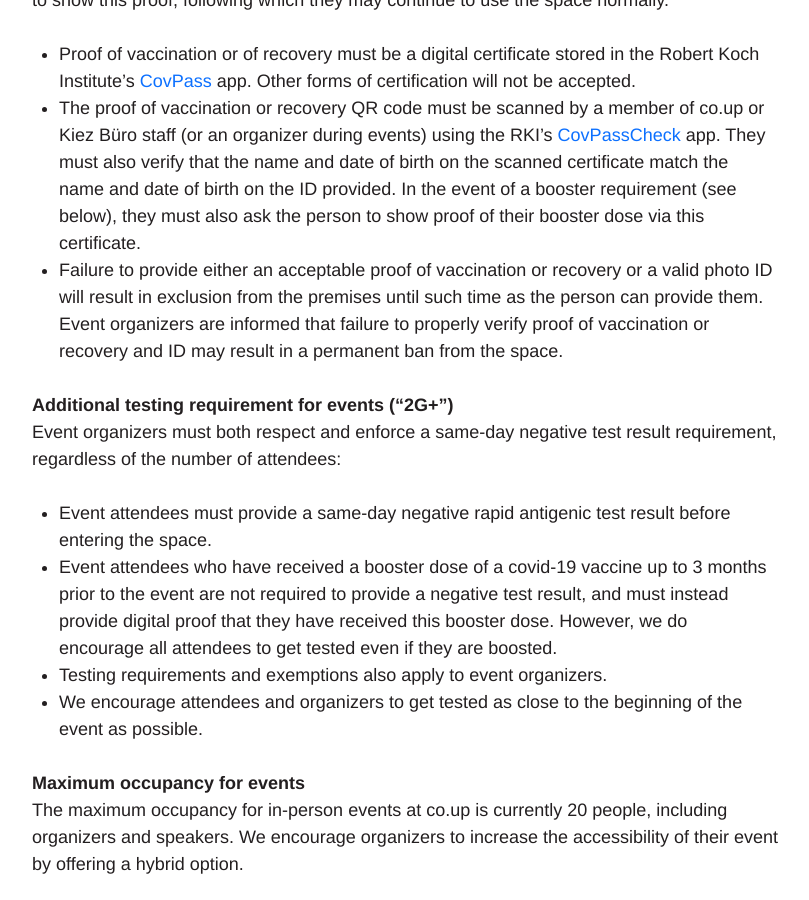
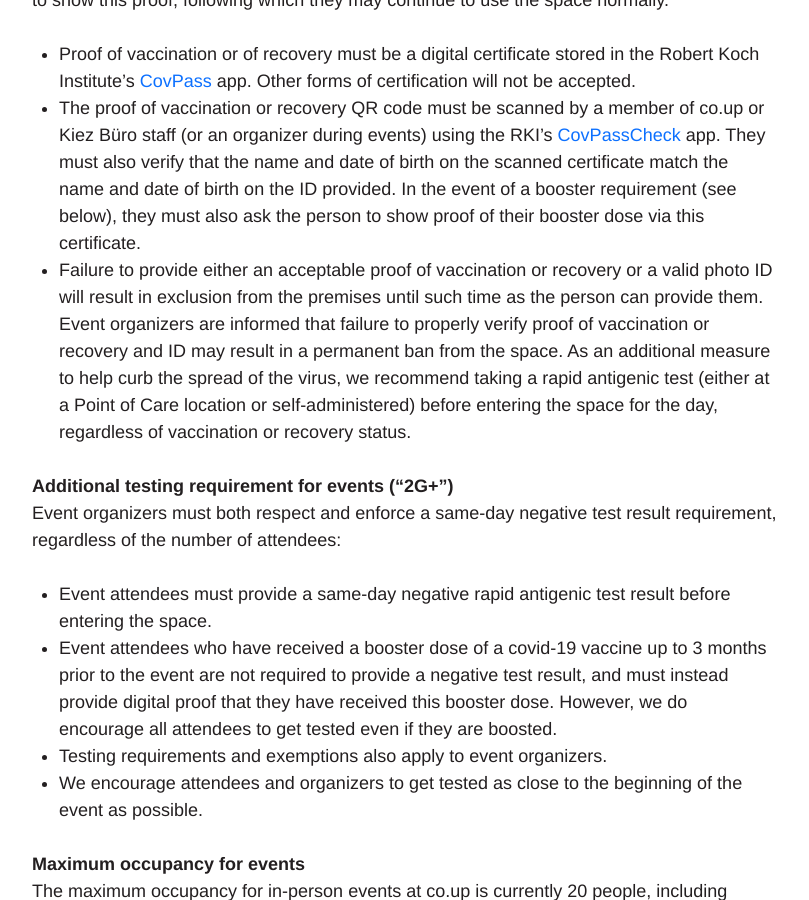
Before and after one commit to co-up/co-up.de, a Jekyll site: the page built from hygiene-safety-guidelines.md, in a window 1280 px wide and 900 px high, scrolled down 641 px. Shown: the whole window, without its empty margins (224-1033 px from the left). Built offline with Jekyll 4.4.1, drawn with Linux system fonts in a browser that asks for light colours.

Commit message:
added testing recommendation for non-event use

```diff
--- a/hygiene-safety-guidelines.md
+++ b/hygiene-safety-guidelines.md
@@ -16,6 +16,7 @@ Access to co.up for any person, including but not limited to co.up staff and con
 - Proof of vaccination or of recovery must be a digital certificate stored in the Robert Koch Institute's [CovPass](https://digitaler-impfnachweis-app.de/) app. Other forms of certification will not be accepted.
 - The proof of vaccination or recovery QR code must be scanned by a member of co.up or Kiez Büro staff (or an organizer during events) using the RKI's [CovPassCheck](https://digitaler-impfnachweis-app.de/covpasscheck-app/) app. They must also verify that the name and date of birth on the scanned certificate match the name and date of birth on the ID provided. In the event of a booster requirement (see below), they must also ask the person to show proof of their booster dose via this certificate.
 - Failure to provide either an acceptable proof of vaccination or recovery or a valid photo ID will result in exclusion from the premises until such time as the person can provide them. Event organizers are informed that failure to properly verify proof of vaccination or recovery and ID may result in a permanent ban from the space.
+As an additional measure to help curb the spread of the virus, we recommend taking a rapid antigenic test (either at a Point of Care location or self-administered) before entering the space for the day, regardless of vaccination or recovery status.
 
 **Additional testing requirement for events ("2G+")**<br/>
 Event organizers must both respect and enforce a same-day negative test result requirement, regardless of the number of attendees:
```
